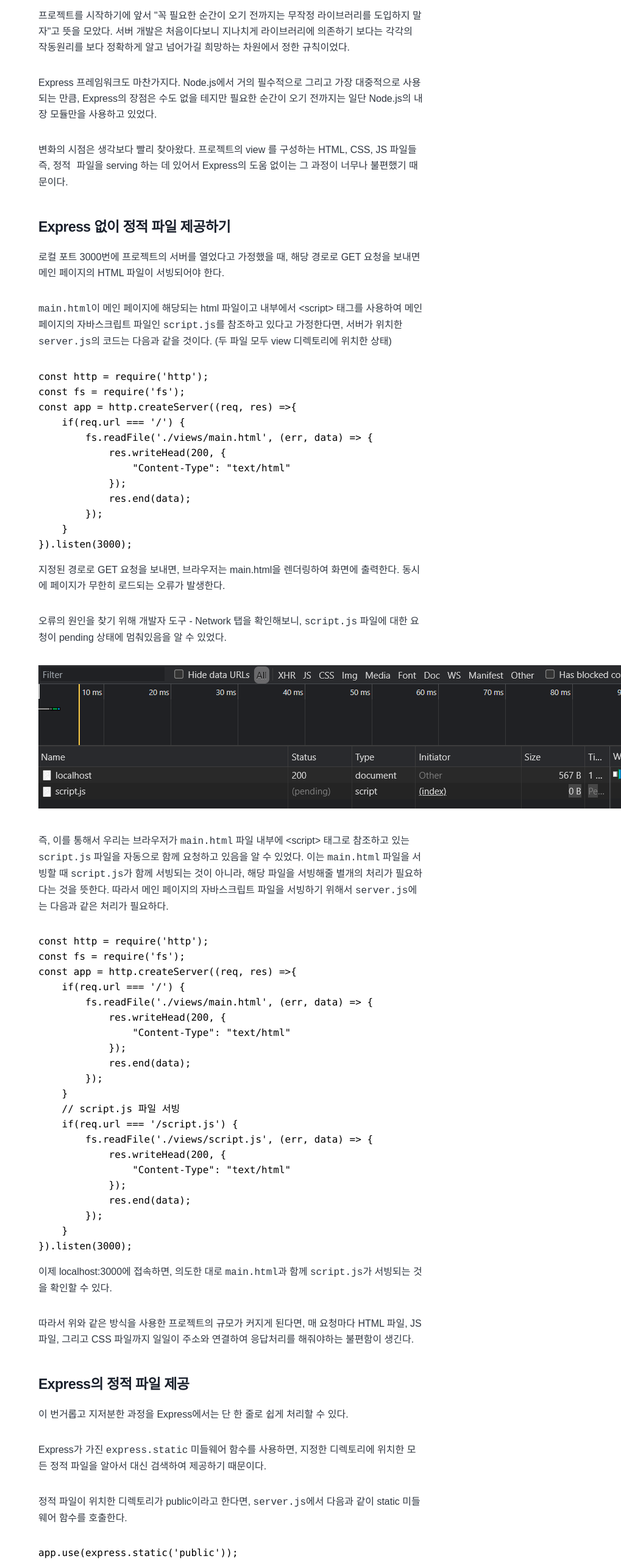
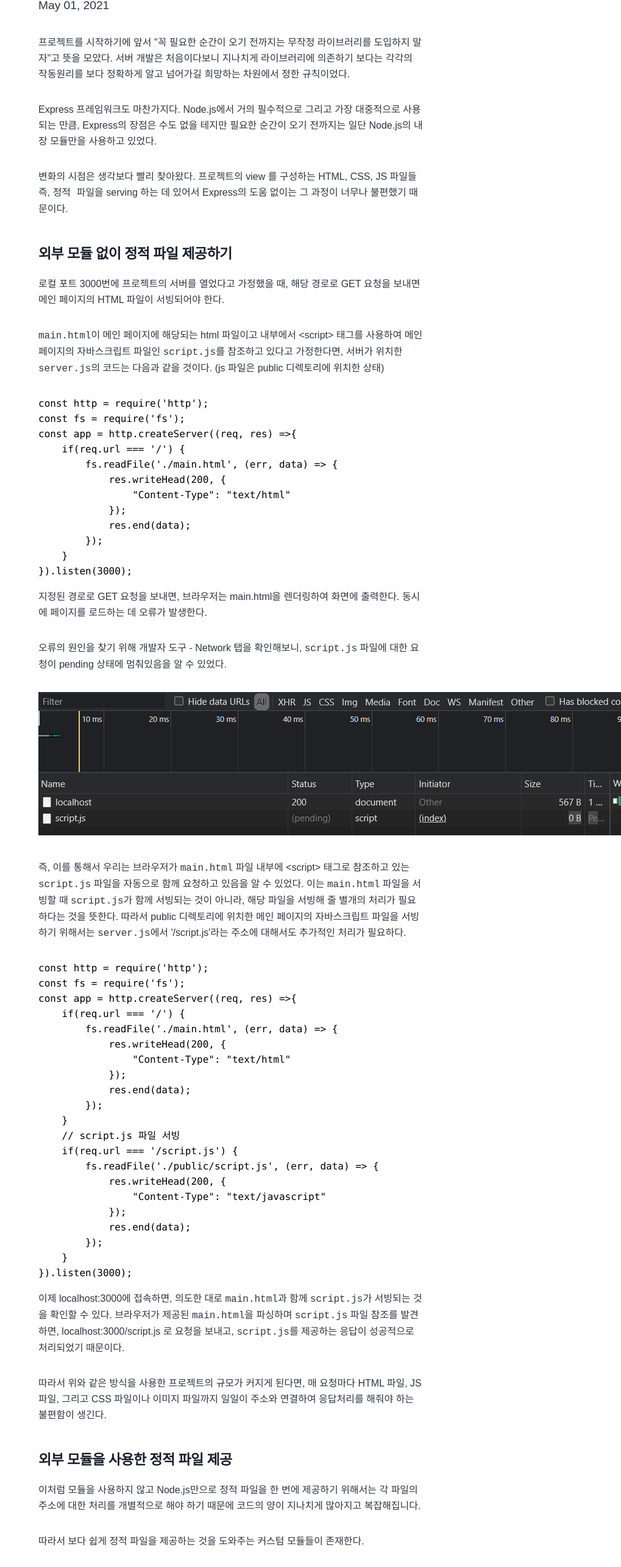
Before and after one commit to 42KIM/42KIM.github.io, a Gatsby site: page /TIL/express_static/ in a window 1280 px wide. Shown: the part 227-2797 px from the top of the page at 61% size, without its empty margins (261-1280 px from the left). Built offline with nearby package versions, Linux system fonts and the light colour scheme; Gatsby itself is replaced by a stand-in of ours; some packages are replaced by stand-ins of ours; code samples lack their colours.

Commit message:
Add content

````diff
--- a/content/blog/TIL/express_static.md
+++ b/content/blog/TIL/express_static.md
@@ -1,5 +1,5 @@
 ---
-title: "Express 프레임워크를 도입한 계기"
+title: "[Node.js] Express 프레임워크를 도입한 계기. 정적 파일 서빙"
 date: "2021-05-01"
 tags: ["nodejs", "Express"]
 ---
@@ -11,18 +11,18 @@ Express 프레임워크도 마찬가지다. Node.js에서 거의 필수적으로
 
 
 
-#### Express 없이 정적 파일 제공하기
+#### 외부 모듈 없이 정적 파일 제공하기
 
 로컬 포트 3000번에 프로젝트의 서버를 열었다고 가정했을 때, 해당 경로로 GET 요청을 보내면 메인 페이지의 HTML 파일이 서빙되어야 한다.
 
-```main.html```이 메인 페이지에 해당되는 html 파일이고 내부에서 \<script> 태그를 사용하여 메인 페이지의 자바스크립트 파일인 ```script.js```를 참조하고 있다고 가정한다면, 서버가 위치한 ```server.js```의 코드는 다음과 같을 것이다. (두 파일 모두 view 디렉토리에 위치한 상태)
+```main.html```이 메인 페이지에 해당되는 html 파일이고 내부에서 \<script> 태그를 사용하여 메인 페이지의 자바스크립트 파일인 ```script.js```를 참조하고 있다고 가정한다면, 서버가 위치한 ```server.js```의 코드는 다음과 같을 것이다. (js 파일은 public 디렉토리에 위치한 상태)
 
 ```javascript
 const http = require('http');
 const fs = require('fs');
 const app = http.createServer((req, res) =>{
     if(req.url === '/') {
-        fs.readFile('./views/main.html', (err, data) => {
+        fs.readFile('./main.html', (err, data) => {
             res.writeHead(200, {
                 "Content-Type": "text/html"
             });
@@ -32,7 +32,7 @@ const app = http.createServer((req, res) =>{
 }).listen(3000);
 ```
 
-지정된 경로로 GET 요청을 보내면, 브라우저는 main.html을 렌더링하여 화면에 출력한다. 동시에 페이지가 무한히 로드되는 오류가 발생한다.
+지정된 경로로 GET 요청을 보내면, 브라우저는 main.html을 렌더링하여 화면에 출력한다. 동시에 페이지를 로드하는 데 오류가 발생한다.
 
 오류의 원인을 찾기 위해 개발자 도구 - Network 탭을 확인해보니, ```script.js``` 파일에 대한 요청이 pending 상태에 멈춰있음을 알 수 있었다.
 
@@ -40,14 +40,14 @@ const app = http.createServer((req, res) =>{
 
 
 
-즉, 이를 통해서 우리는 브라우저가 ```main.html``` 파일 내부에 \<script> 태그로 참조하고 있는 ```script.js``` 파일을 자동으로 함께 요청하고 있음을 알 수 있었다. 이는 ```main.html``` 파일을 서빙할 때 ```script.js```가 함께 서빙되는 것이 아니라, 해당 파일을 서빙해줄 별개의 처리가 필요하다는 것을 뜻한다. 따라서 메인 페이지의 자바스크립트 파일을 서빙하기 위해서 ```server.js```에는 다음과 같은 처리가 필요하다.
+즉, 이를 통해서 우리는 브라우저가 ```main.html``` 파일 내부에 \<script> 태그로 참조하고 있는 ```script.js``` 파일을 자동으로 함께 요청하고 있음을 알 수 있었다. 이는 ```main.html``` 파일을 서빙할 때 ```script.js```가 함께 서빙되는 것이 아니라, 해당 파일을 서빙해 줄 별개의 처리가 필요하다는 것을 뜻한다. 따라서 public 디렉토리에 위치한 메인 페이지의 자바스크립트 파일을 서빙하기 위해서는 ```server.js```에서 '/script.js'라는 주소에 대해서도 추가적인 처리가 필요하다.
 
 ```javascript
 const http = require('http');
 const fs = require('fs');
 const app = http.createServer((req, res) =>{
     if(req.url === '/') {
-        fs.readFile('./views/main.html', (err, data) => {
+        fs.readFile('./main.html', (err, data) => {
             res.writeHead(200, {
                 "Content-Type": "text/html"
             });
@@ -56,9 +56,9 @@ const app = http.createServer((req, res) =>{
     }
     // script.js 파일 서빙
     if(req.url === '/script.js') {
-        fs.readFile('./views/script.js', (err, data) => {
+        fs.readFile('./public/script.js', (err, data) => {
             res.writeHead(200, {
-                "Content-Type": "text/html"
+                "Content-Type": "text/javascript"
             });
             res.end(data);
         });
@@ -66,28 +66,72 @@ const app = http.createServer((req, res) =>{
 }).listen(3000);
 ```
 
-이제 localhost:3000에 접속하면, 의도한 대로 ```main.html```과 함께 ```script.js```가 서빙되는 것을 확인할 수 있다.
+이제 localhost:3000에 접속하면, 의도한 대로 ```main.html```과 함께 ```script.js```가 서빙되는 것을 확인할 수 있다. 브라우저가 제공된 ```main.html```을 파싱하며 ```script.js``` 파일 참조를 발견하면, localhost:3000/script.js 로 요청을 보내고, ```script.js```를 제공하는 응답이 성공적으로 처리되었기 때문이다.
 
-따라서 위와 같은 방식을 사용한 프로젝트의 규모가 커지게 된다면, 매 요청마다 HTML 파일, JS 파일, 그리고 CSS 파일까지 일일이 주소와 연결하여 응답처리를 해줘야하는 불편함이 생긴다.
+따라서 위와 같은 방식을 사용한 프로젝트의 규모가 커지게 된다면, 매 요청마다 HTML 파일, JS 파일, 그리고 CSS 파일이나 이미지 파일까지 일일이 주소와 연결하여 응답처리를 해줘야 하는 불편함이 생긴다.
+
+
+
+#### 외부 모듈을 사용한 정적 파일 제공
+
+이처럼 모듈을 사용하지 않고 Node.js만으로 정적 파일을 한 번에 제공하기 위해서는 각 파일의 주소에 대한 처리를 개별적으로 해야 하기 때문에 코드의 양이 지나치게 많아지고 복잡해집니다.
+
+따라서 보다 쉽게 정적 파일을 제공하는 것을 도와주는 커스텀 모듈들이 존재한다.
+
+**[node-static](https://www.npmjs.com/package/node-static)** 또는 **[serve-static](https://www.npmjs.com/package/serve-static)** 같은 모듈을 npm 레지스트리를 통해 설치하여 사용하면 된다. ```node-static```을 사용하여 정적 파일을 서빙하는 방법은 다음과 같다.
+
+```javascript
+const http = require('http');
+const static = require('node-static');
+const fileServer = new static.Server('./public');
+const fs = require('fs');
+const app = http.createServer((req, res) =>{
+    if(req.url === '/') {
+        fs.readFile('./public/main.html', (err, data) => {
+            res.writeHead(200, {
+                "Content-Type": "text/html"
+            });
+            res.end(data);
+        });
+    }
+	req.addListener('end', function () {
+        fileServer.serve(req, res);
+    }).resume();
+}).listen(3000);
+```
+
+node-static은 ```new static.Server('./public')```을 통해 public 디렉토리에 위치한 정적 파일을 서빙하는 서버 인스턴스를 생성한다. 그리고 생성된 서버 인스턴스에 ```.serve()``` 메서드를 호출하여 HTTP 요청과 응답 객체를 전달한다.
+
+
+
+이제 모든 정적 파일의 주소에 대하여 일일이 응답 처리를 해줄 필요 없이 정적 파일을 제공할 수 있다.
 
 
 
 #### Express의 정적 파일 제공
 
-이 번거롭고 지저분한 과정을 Express에서는 단 한 줄로 쉽게 처리할 수 있다.
+외부 모듈을 설치하고 호출하여 훨씬 간단하게 정적 파일을 서빙할 수 있었다. 그러나 여전히 모듈을 설치해야 하고, 그에 맞는 메서드의 정확한 사용이 필요하다.
 
-Express가 가진 ```express.static``` 미들웨어 함수를 사용하면, 지정한 디렉토리에 위치한 모든 정적 파일을 알아서 대신 검색하여 제공하기 때문이다.
+Express 프레임워크를 사용하면 더욱 간단하게 정적 파일을 제공할 수 있다. Express에 내장된 ```express.static``` 미들웨어 함수를 사용하면, 지정한 디렉토리에 위치한 모든 정적 파일을 알아서 대신 검색하여 제공하기 때문이다.
 
-정적 파일이 위치한 디렉토리가 public이라고 한다면, ```server.js```에서 다음과 같이 static 미들웨어 함수를 호출한다.
+```server.js```에서 다음과 같이 static 미들웨어 함수를 호출한다.
 
 ```javascript
+const express = require('express');
+const app = express();
+
 app.use(express.static('public'));
+
+app.get('/', (req, res) => {
+        fs.readFile('./main.html', (err, data) => {
+            res.writeHead(200, {
+                "Content-Type": "text/html"
+            });
+            res.end(data);
+        }
+});
 ```
 
+이처럼 Express 프레임워크를 사용하면, 추가적인 모듈 설치 없이도 정적 파일을 제공할 수 있다.
 
-
-
-
-이처럼 웹 페이지의 가장 기본적인 기능인 정적 파일 제공의 편리함과 코드의 복잡도를 낮추기 위해, Express 프레임워크를 도입하게 되었다.
-
-이렇게 가장 기본적인 기능조차 프레임워크 없이는 꽤 불편하다는 사실을 처음 알게되어 다소 놀랐다.
+게다가 Express는 정적 파일 제공뿐만이 아니라, 라우팅에 있어서도 쉽고 깔끔하게 라우터를 분리하여 코드를 더 효율적으로 관리할 수 있는 등 점점 코드의 규모가 늘어나는 프로젝트의 유지 보수에도 훨씬 이점이 많아보였다.
````
